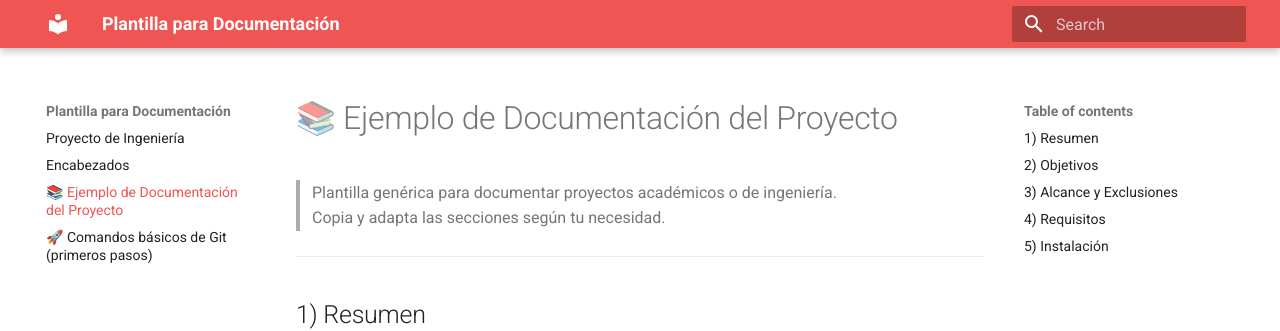
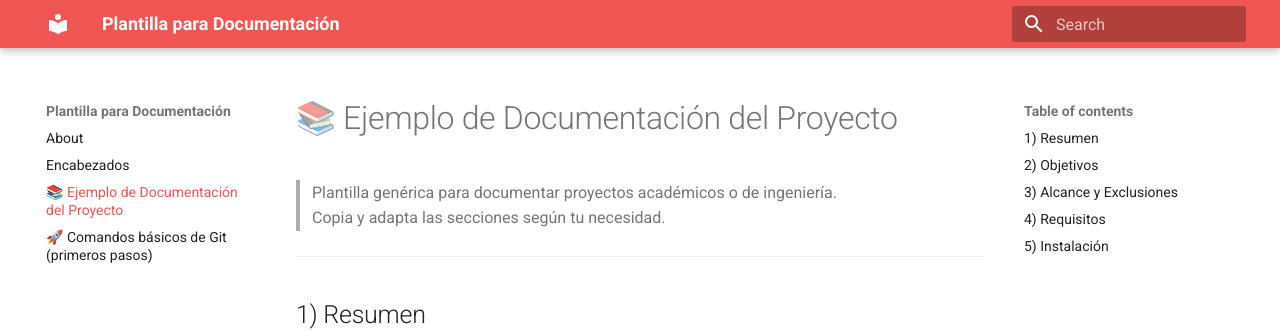
Before and after one commit to DiegoMachorro/Proyecto-de-Ingenieria, an MkDocs documentation site: the page built from docs/ejemplo.md, in a window 1280 px wide. Shown: the top 331 px of the page. Built offline with MkDocs 1.6.1 and Material for MkDocs 9.7.7, drawn with Linux system fonts in a browser that asks for light colours.

Commit message:
Update index.md

```diff
--- a/docs/index.md
+++ b/docs/index.md
@@ -1,4 +1,4 @@
-# Proyecto de Ingeniería
+# About
 ## Diego Machorro Lucero
 
 ## ABOUT
```
